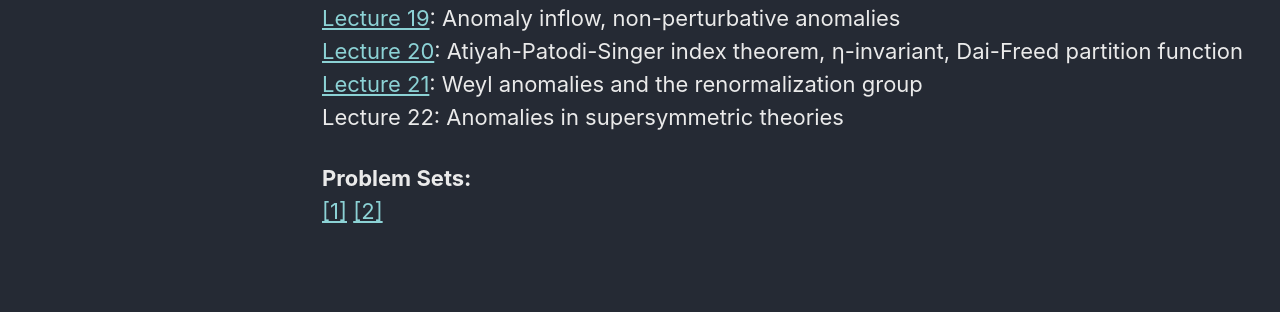
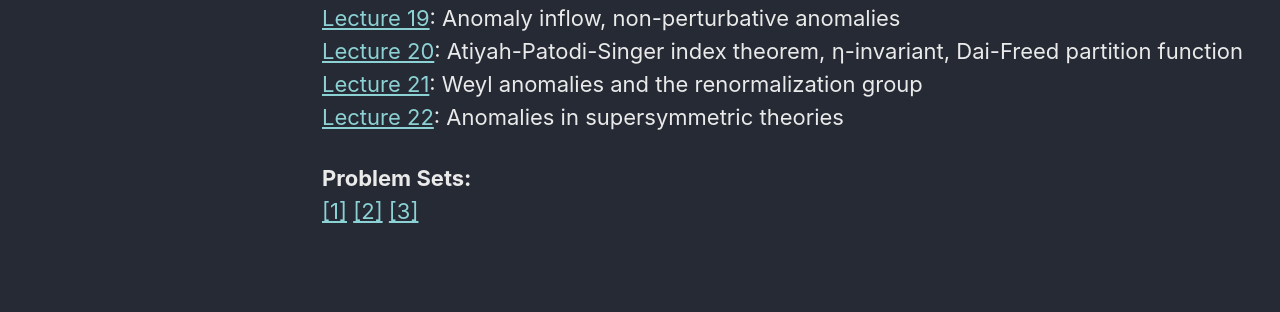
Before and after one commit to ipapadimitriou/ipapadimitriou.github.io, a Jekyll site: the page built from _pages/teaching.md, in a window 1280 px wide and 900 px high, scrolled down 1880 px. Shown: the part 390-702 px from the top of the window. Built offline with Jekyll 4.4.1, drawn with Linux system fonts in a browser that asks for light colours; cached includes are drawn as plain includes.

Commit message:
Uploaded Lecture 22 of QFT Anomalies course

```diff
--- a/_pages/teaching.md
+++ b/_pages/teaching.md
@@ -83,9 +83,10 @@ c) Lie algebras and groups<br>
 [Lecture 19](./attachments/teaching/QFT Anomalies and Applications 2021/lecture notes/QFT Anomalies - Lecture 19.pdf): Anomaly inflow, non-perturbative anomalies<br>
 [Lecture 20](./attachments/teaching/QFT Anomalies and Applications 2021/lecture notes/QFT Anomalies - Lecture 20.pdf): Atiyah-Patodi-Singer index theorem, η-invariant, Dai-Freed partition function<br>
 [Lecture 21](./attachments/teaching/QFT Anomalies and Applications 2021/lecture notes/QFT Anomalies - Lecture 21.pdf): Weyl anomalies and the renormalization group<br>
-Lecture 22: Anomalies in supersymmetric theories<br>
+[Lecture 22](./attachments/teaching/QFT Anomalies and Applications 2021/lecture notes/QFT Anomalies - Lecture 22.pdf): Anomalies in supersymmetric theories<br>
 
 
 <b>Problem Sets:</b><br>
 [[1]](./attachments/teaching/QFT Anomalies and Applications 2021/problem sets/2021.09.29 - problem set 1.pdf)
 [[2]](./attachments/teaching/QFT Anomalies and Applications 2021/problem sets/2021.11.01 - problem set 2.pdf)
+[[3]](./attachments/teaching/QFT Anomalies and Applications 2021/problem sets/2021.12.01 - problem set 3.pdf)
```
Also changed, not shown: 1 other file.
